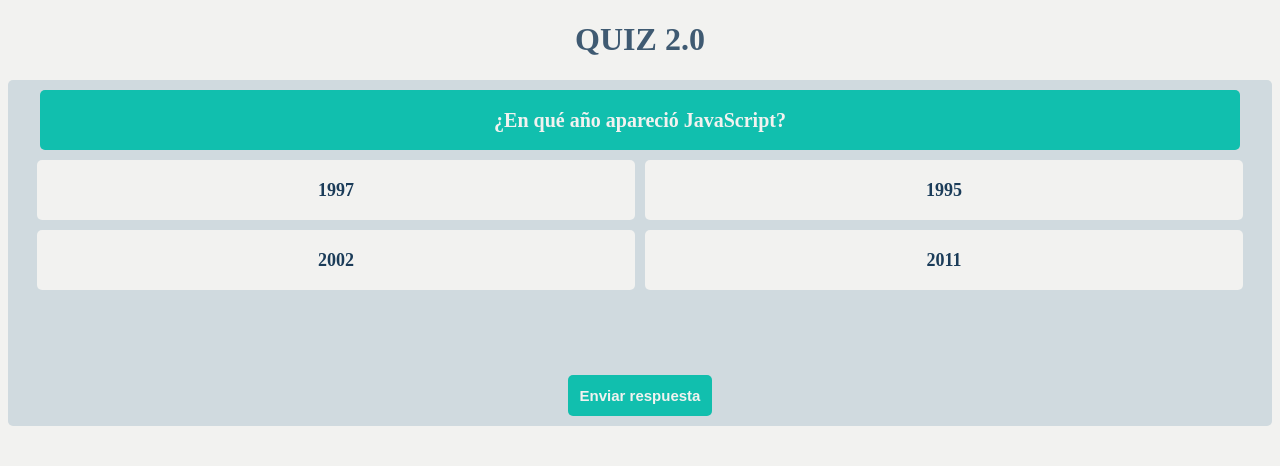
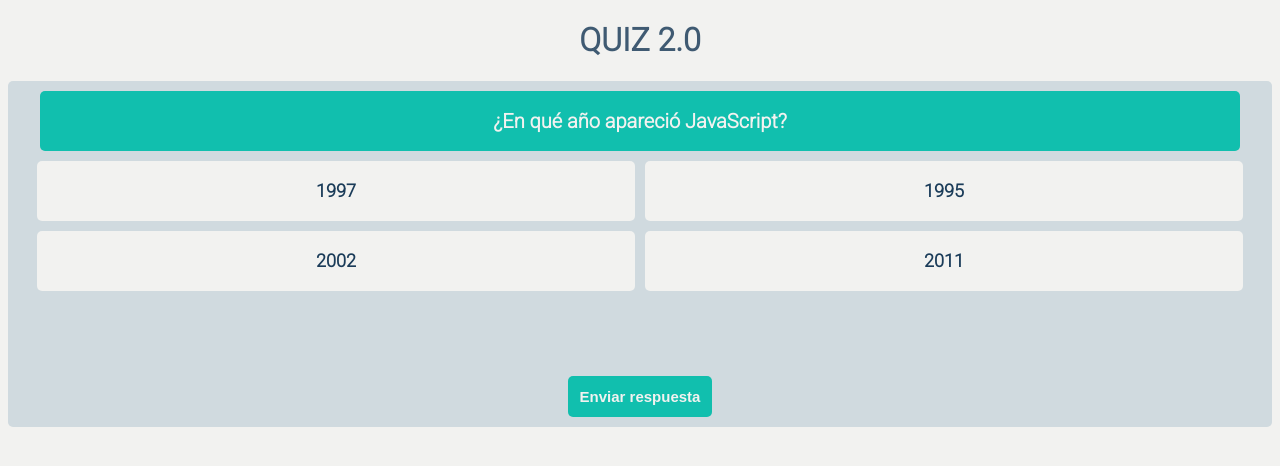
Before and after one commit to GabrielaSpace/Quiz-2.0, a plain HTML site: page index.html in a window 1280 px wide. Drawn offline with Linux system fonts and the light colour scheme.

Commit message:
css actualizado

```diff
--- a/Styles/style.css
+++ b/Styles/style.css
@@ -1,6 +1,7 @@
 :root{
     background-color: #f2f2f0;
     transition: all 0.15s;
+    font-family: 'Roboto', sans-serif;
 }
 
 
@@ -48,9 +49,11 @@ label{
 
 input[type='radio']{
     display: none;
+
 }
 input:checked  +label{
     background-color: #11bfae49;
+    cursor: pointer;
 }
 
 h1{
--- a/index.html
+++ b/index.html
@@ -9,6 +9,7 @@
     <meta name="author" content="Gabriela y Rubén">
     <meta name="description" content="Cuestionario sobre x">
     <link rel="stylesheet" href="./Styles/style.css">
+    <link rel="preconnect" href="https://fonts.googleapis.com"><link rel="preconnect" href="https://fonts.gstatic.com" crossorigin><link href="https://fonts.googleapis.com/css2?family=Roboto:wght@300&display=swap" rel="stylesheet">
 </head>
 
 <body>
```
